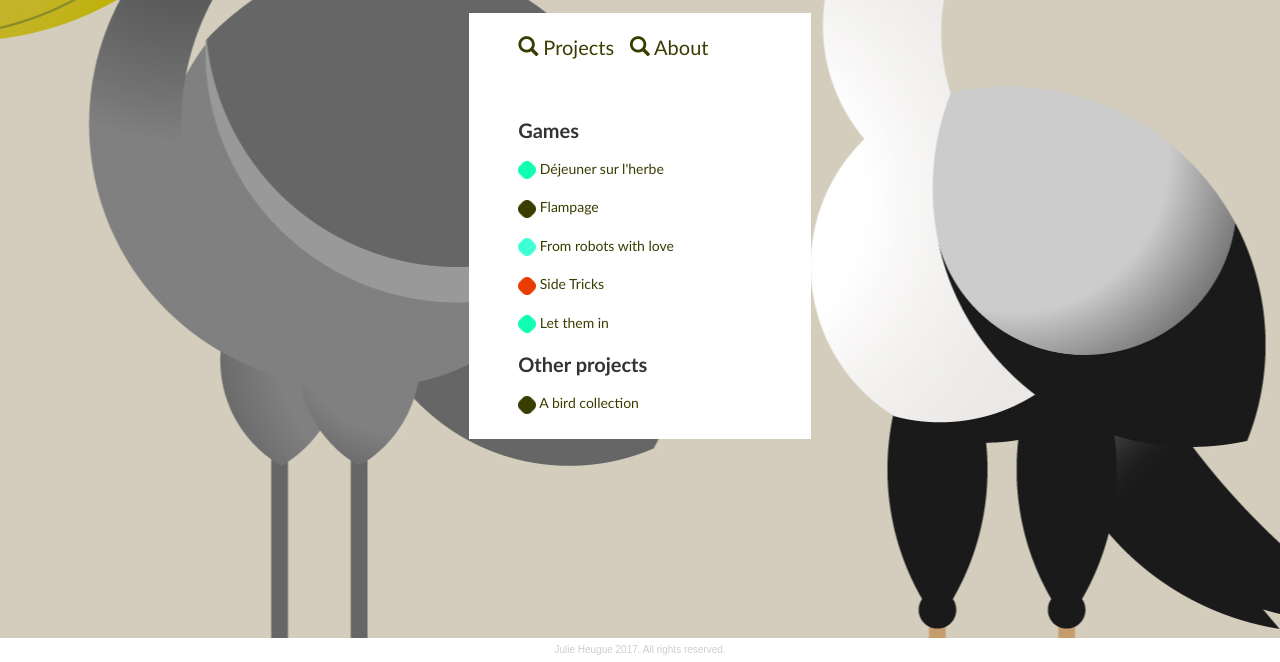
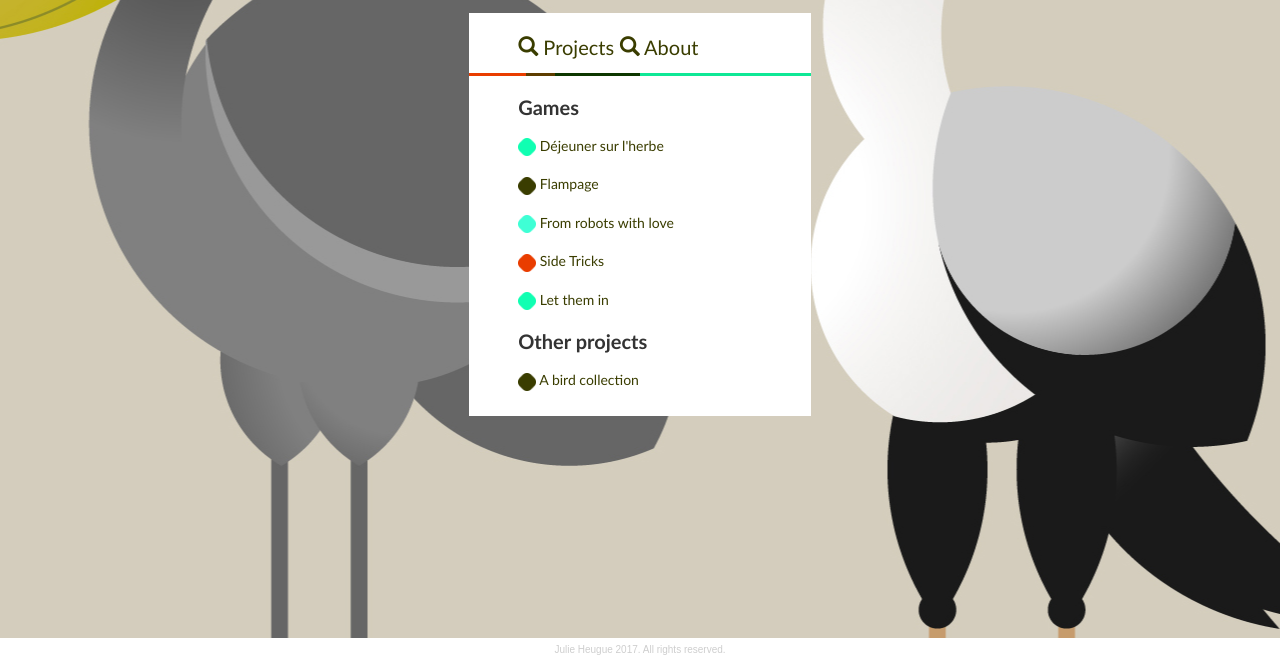
Before and after one commit to Clement-R/portfolio_julie, a plain HTML site: page index.html in a window 1280 px wide. Shown: the part 138-800 px from the top of the page. Drawn offline with nearby package versions, Linux system fonts and the light colour scheme.

Commit message:
no message

```diff
--- a/css/style.css
+++ b/css/style.css
@@ -58,6 +58,54 @@ p{
 	font-size: 10px;
 }
 
+.colorline_bottom{
+	padding: 0px;
+
+}
+
+.colorline_menu{
+	height: 3px;
+	padding: 0px;
+	margin: 0px;
+}
+
+.colorline_menu ul{
+	margin: 0px;
+}
+
+.colorline_bottom ul{
+		margin: -20px 0px 0px 0px;
+		width: 100%;
+		padding: 0px;
+}
+
+.line {
+	display: inline-block;
+	height: 3px;
+	padding: 0px;
+
+}
+
+.colorone {
+	background-color: #e93d00;
+	margin: 0px;
+}
+
+.colortwo {
+	background-color: #5d3d00;
+	margin: 0px;
+}
+
+.colorthree {
+	background-color: #0d3700;
+	margin: 0px;
+}
+
+.colorfour {
+	background-color: #0ee896;
+	margin: 0px;
+}
+
 
 
 /* MAIN PAGE */
@@ -83,41 +131,6 @@ p{
 #main-menu ul {
 	font-size: 20px;
 	padding-left: 0px;
-}
-
-.col-md-12 ul{
-		margin-top: -20px;
-		width: 100%;
-}
-
-.line {
-	display: inline-block;
-	height: 3px;
-
-}
-
-.colorone {
-	background-color: #e93d00;
-	margin: 0px;
-}
-
-.colortwo {
-	background-color: #5d3d00;
-	margin: 0px;
-}
-
-.colorthree {
-	background-color: #0d3700;
-	margin: 0px;
-}
-
-.colorfour {
-	background-color: #0ee896;
-	margin: 0px;
-}
-
-#first{
-	margin-right: 10px;
 }
 
 .main-menu-item {
@@ -220,3 +233,7 @@ p{
 	display: inline-block;
 	margin-left: 30px;
 }
+
+.info{
+	font-size: 10px;
+}
--- a/index.html
+++ b/index.html
@@ -35,12 +35,12 @@
 								</a>
 							</ul>
 						</div>
-						<div class="line">
+						<div class="colorline_menu col-md-12">
 							<ul>
-								<span class="line colorone"></span>
-								<span class="line colortwo"></span>
-								<span class="line colorthree"></span>
-								<span class="line colorfour"></span>
+								<span class="col-md-2 line colorone"></span>
+								<span class=" col-md-1 line colortwo"></span>
+								<span class="col-md-3 line colorthree"></span>
+								<span class="col-md-6 line colorfour"></span>
 							</ul>
 						</div>
 					</div>
@@ -107,7 +107,7 @@
 							<h2>About me</h2>
 							<p>Hello, I'm a french game artist, currently studying at <a href:"">ENJMIN</a>, Angoulême, France. <br/>
 							I previously majored in Graphic Design and Webdesign, and studied Animation during my Erasmus stay. I like bold colors, and turning silly ideas into nice games!</p>
-							<a id="cv" href="files/Heugue_CV2018.pdf">Here's my CV</a>
+							<a id="cv"href="files/Heugue_CV2018.pdf">Here's my CV</a>
 							<ul>
 								<li class="social">
 									<a href="">
```
Also changed, not shown: project.html (+1 -1 lines).
